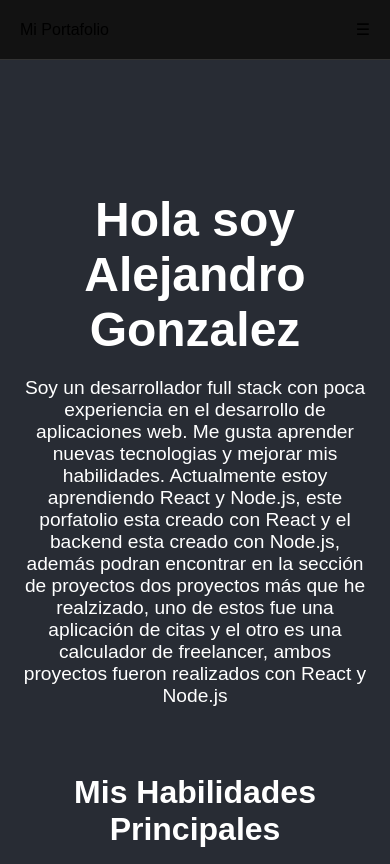
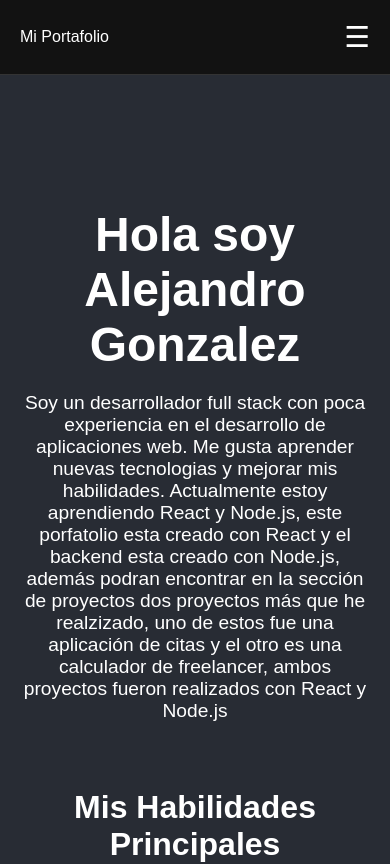
Before and after one commit to Alejandro20983/Mi-Portafolio, a React (Create React App) app: page / in a window 390 px wide. Shown: the top 864 px of the page. Built offline with nearby package versions, Linux system fonts and the light colour scheme.

Commit message:
nuevos cambios

```diff
--- a/src/components/Navbar.css
+++ b/src/components/Navbar.css
@@ -7,6 +7,7 @@
   position: sticky;
   top: 0;
   z-index: 100;
+  color: white;
   border-bottom: 1px solid #333;
 }
 
@@ -17,7 +18,7 @@
   text-decoration: none;
 }
 
-.menu-icon {
+.hamburger {
   display: none;
   font-size: 1.8rem;
   color: white;
@@ -49,7 +50,7 @@
 
 /* Responsive */
 @media (max-width: 768px) {
-  .menu-icon {
+  .hamburger {
     display: block;
   }
 
@@ -72,13 +73,13 @@
   }
 
   .navbar-links li {
-    margin: 15px 0;
+    margin: 15px 20px;
+    border-top: 1px solid #222;
   }
 }
 
 
 /* Móvil abierto (visible) */
 .navbar-links.active {
-  max-height: 200px;
-  padding-bottom: 15px;
+  max-height: 600px;
 }
```
